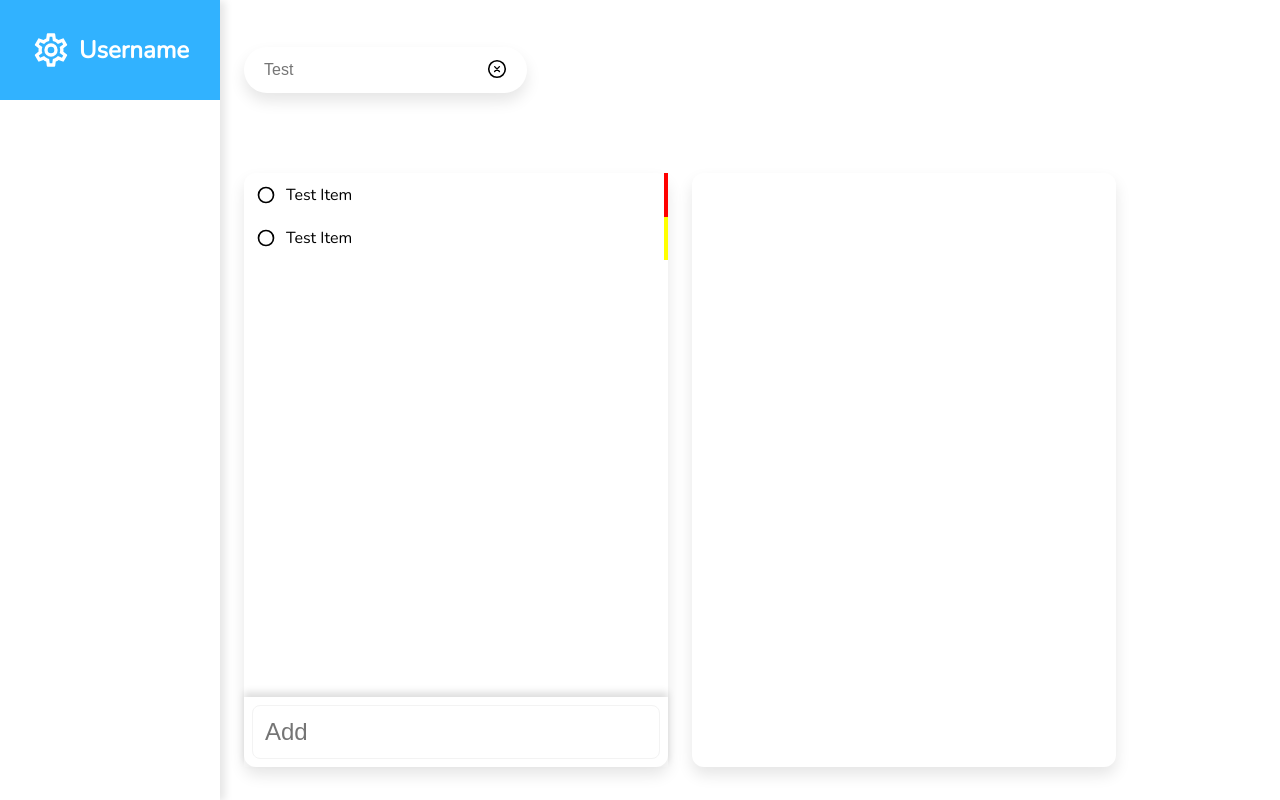
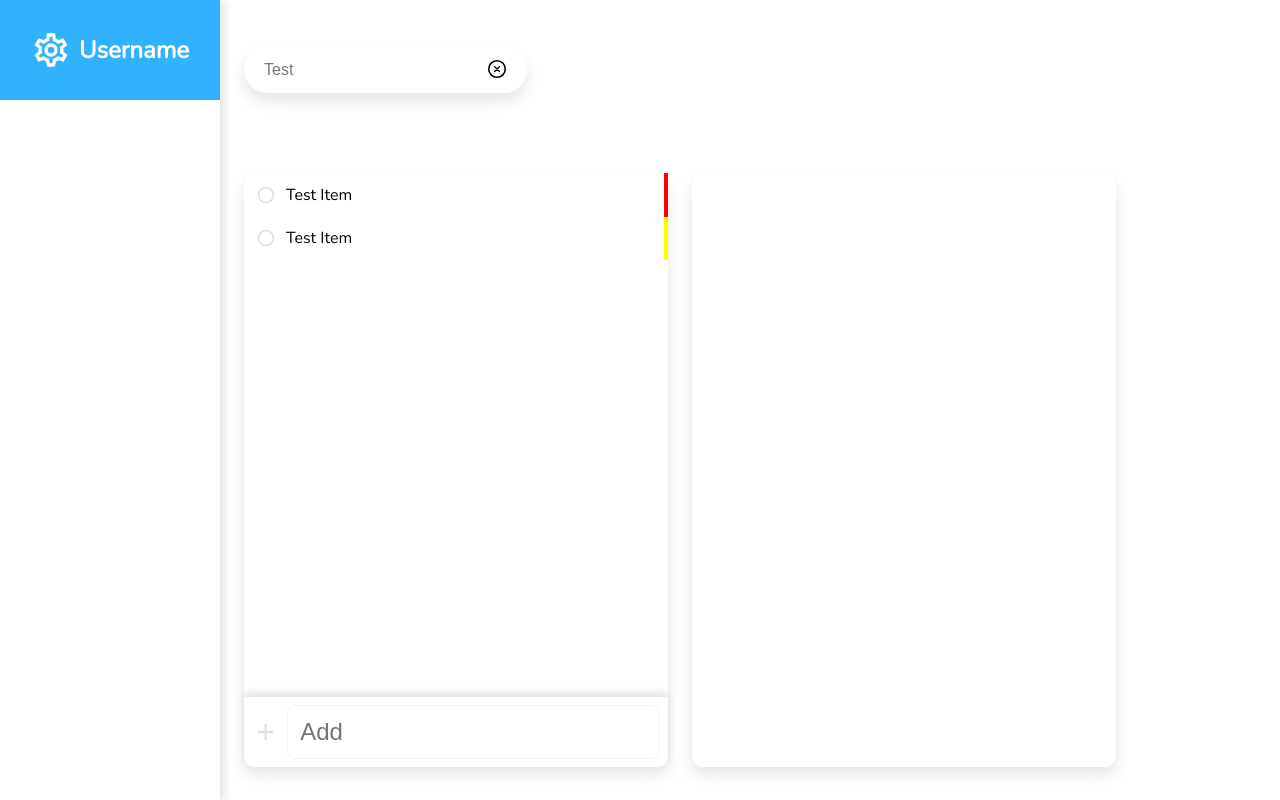
Before and after one commit to BostianZ/Todo-List, a website built with webpack: page dist/index.html in a window 1280 px wide. Built offline with nearby package versions, Linux system fonts and the light colour scheme.

Commit message:
Fleshed out more CSS

```diff
--- a/dist/index.html
+++ b/dist/index.html
@@ -25,15 +25,16 @@
                 <div class="todo-list-container">
                    <div class="todo-list">
                     <div class="todo-item">
-                        <svg xmlns="http://www.w3.org/2000/svg" viewBox="0 0 24 24"><title>circle-outline</title><path d="M12,20A8,8 0 0,1 4,12A8,8 0 0,1 12,4A8,8 0 0,1 20,12A8,8 0 0,1 12,20M12,2A10,10 0 0,0 2,12A10,10 0 0,0 12,22A10,10 0 0,0 22,12A10,10 0 0,0 12,2Z" /></svg>
+                        <svg xmlns="http://www.w3.org/2000/svg" fill="#e0e0e0" viewBox="0 0 24 24"><title>circle-outline</title><path d="M12,20A8,8 0 0,1 4,12A8,8 0 0,1 12,4A8,8 0 0,1 20,12A8,8 0 0,1 12,20M12,2A10,10 0 0,0 2,12A10,10 0 0,0 12,22A10,10 0 0,0 22,12A10,10 0 0,0 12,2Z" /></svg>
                         <div>Test Item</div>
                     </div>
                     <div class="todo-item">
-                        <svg xmlns="http://www.w3.org/2000/svg" viewBox="0 0 24 24"><title>circle-outline</title><path d="M12,20A8,8 0 0,1 4,12A8,8 0 0,1 12,4A8,8 0 0,1 20,12A8,8 0 0,1 12,20M12,2A10,10 0 0,0 2,12A10,10 0 0,0 12,22A10,10 0 0,0 22,12A10,10 0 0,0 12,2Z" /></svg>
+                        <svg xmlns="http://www.w3.org/2000/svg" fill="#e0e0e0" viewBox="0 0 24 24"><title>circle-outline</title><path d="M12,20A8,8 0 0,1 4,12A8,8 0 0,1 12,4A8,8 0 0,1 20,12A8,8 0 0,1 12,20M12,2A10,10 0 0,0 2,12A10,10 0 0,0 12,22A10,10 0 0,0 22,12A10,10 0 0,0 12,2Z" /></svg>
                         <div>Test Item</div>
                     </div>
                    </div>
                     <div class="todo-list-add-todo">
+                        <svg xmlns="http://www.w3.org/2000/svg" fill="#e0e0e0" viewBox="0 0 24 24"><title>plus</title><path d="M19,13H13V19H11V13H5V11H11V5H13V11H19V13Z" /></svg>
                         <input type="text" placeholder="Add" />
                     </div>
                 </div>
--- a/dist/style.css
+++ b/dist/style.css
@@ -85,7 +85,9 @@
 .todo-list-add-todo {
     align-self: center;
     padding: 8px;
-    box-shadow: 0px -5px 7px 0px rgba(0,0,0,0.13);
+    box-shadow: 0px -5px 7px 0px rgba(0,0,0,0.1);
+    display: flex;
+    gap: 8px;
 }
 
 .todo-list-add-todo input{
@@ -98,6 +100,10 @@
 
 .todo-list-add-todo input:focus {
     outline: 1px solid var(--main-color)
+}
+
+.todo-list-add-todo svg {
+    width: 30px;
 }
 
 
```
